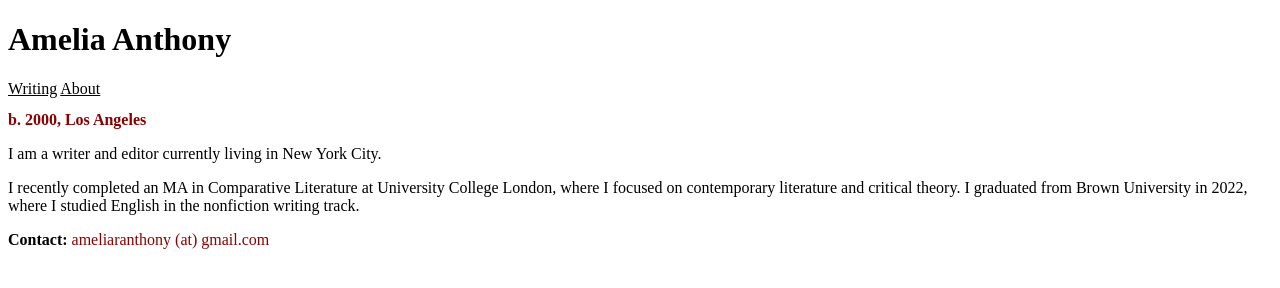
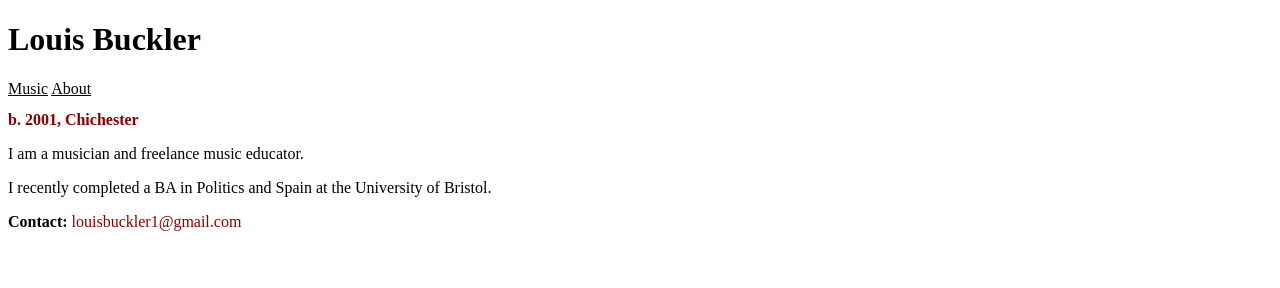
Before and after one commit to ameliaranthony/loubuck, a plain HTML site: page about.html in a window 1280 px wide. Drawn offline with Linux system fonts and the light colour scheme.

Commit message:
Update about.html

```diff
--- a/about.html
+++ b/about.html
@@ -3,30 +3,28 @@
 <head>
     <meta charset="UTF-8">
     <meta name="viewport" content="width=device-width, initial-scale=1.0">
-    <title>Amelia "Wheels" Anthony</title>
+    <title>Louis Buckler</title>
     <link rel="stylesheet" href="style.css">
 </head>
 <body>
-    <h1>Amelia Anthony</h1>
+    <h1>Louis Buckler</h1>
   <nav>
-      <a href="writing.html">Writing</a>
+      <a href="writing.html">Music</a>
       <a href="about.html">About</a>
   </nav>
     <div class="container">
-        <h2>b. 2000, Los Angeles</h2></p>
+        <h2>b. 2001, Chichester</h2></p>
 
         <div class="bio">
             <div class="text">
-                <p>I am a writer and editor currently living in New York City.</p>
+                <p>I am a musician and freelance music educator.</p>
                 <p>
-                    I recently completed an MA in Comparative Literature at University College London,
-                    where I focused on contemporary literature and critical theory. I graduated from Brown
-                    University in 2022, where I studied English in the nonfiction writing track.
+                    I recently completed a BA in Politics and Spain at the University of Bristol.
                 </p>
             </div>
 
         <p class="contact">
-            <strong>Contact:</strong> <span class="email">ameliaranthony (at) gmail.com</span>
+            <strong>Contact:</strong> <span class="email">louisbuckler1@gmail.com</span>
         </p>
     </div>
 
```
